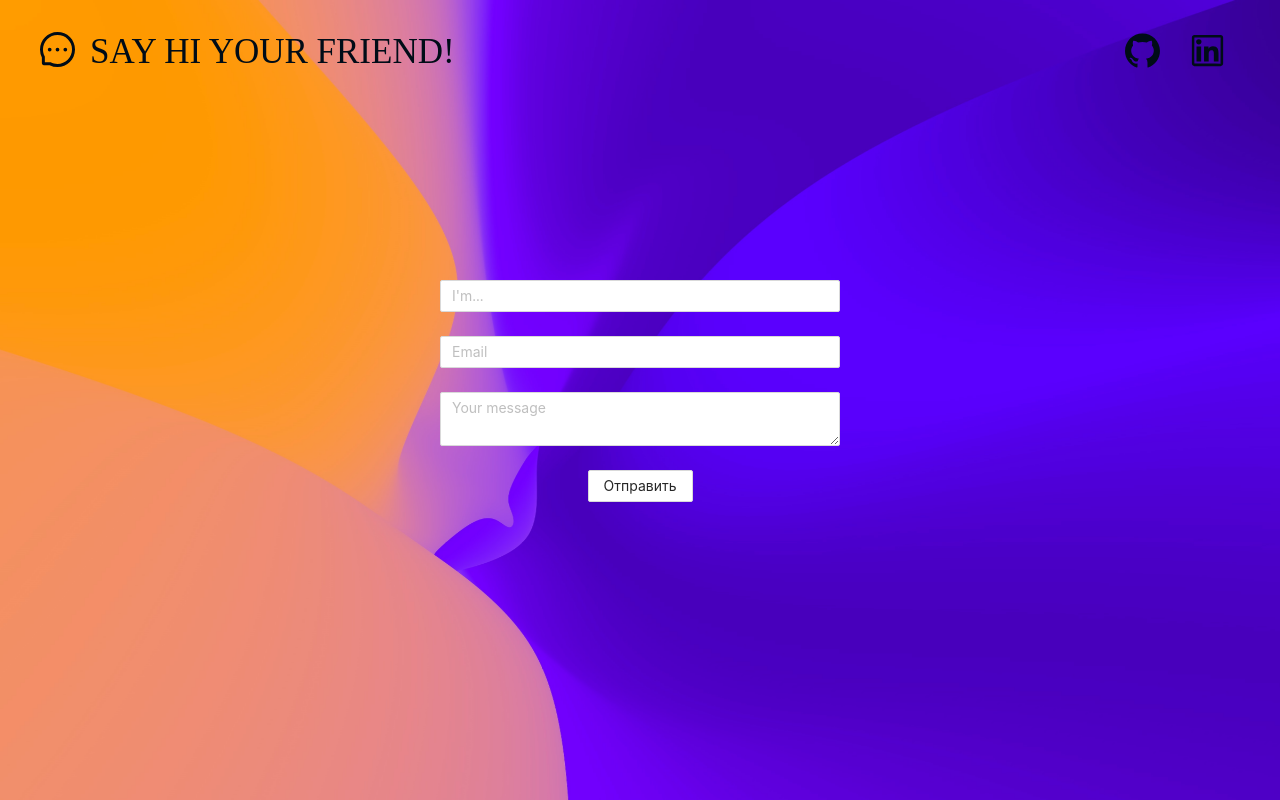
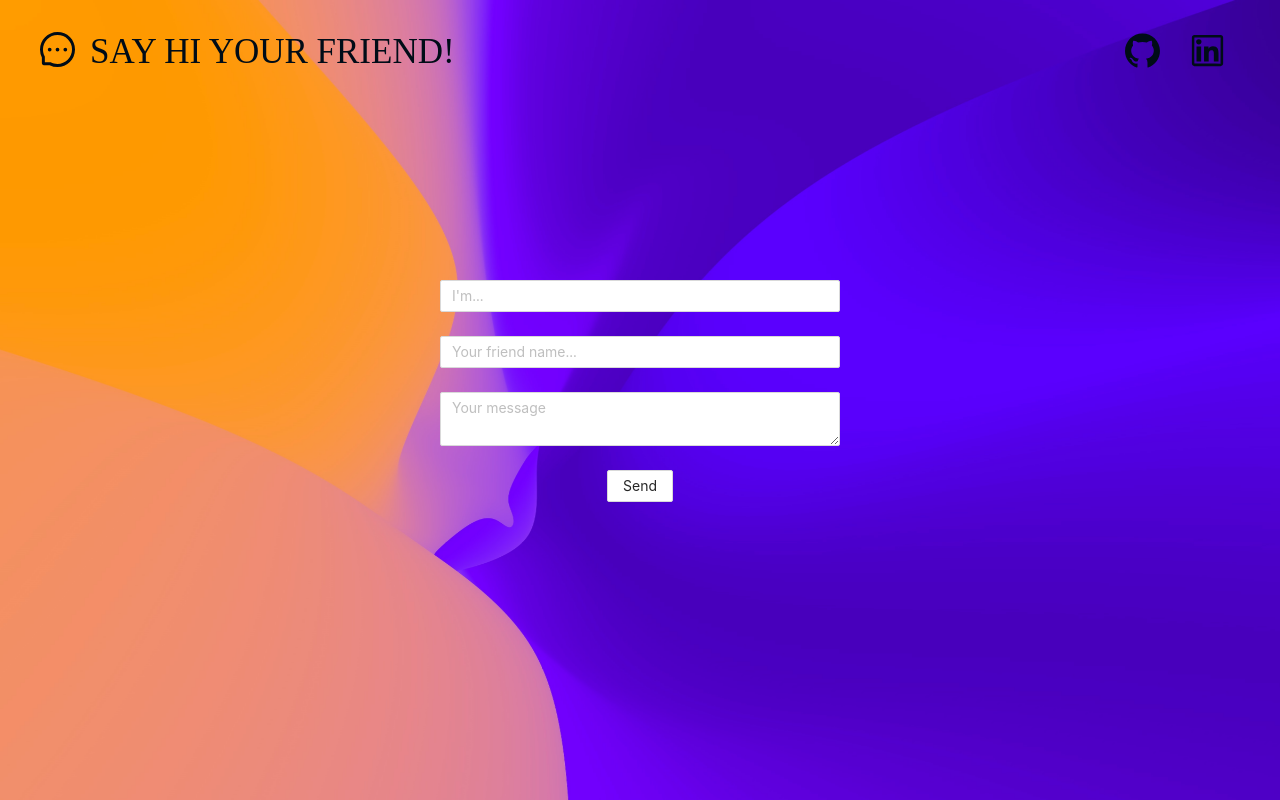
Before and after one commit to lazari24/say-hi-your-friend-frontend, a React (Create React App) app: page / in a window 1280 px wide. Built offline with nearby package versions, Linux system fonts and the light colour scheme; a web font is replaced by a local one.

Commit message:
add validation rule

```diff
--- a/src/components/SendMessageForm/SendMessageForm.jsx
+++ b/src/components/SendMessageForm/SendMessageForm.jsx
@@ -9,9 +9,6 @@ const layout = {
 /* eslint-disable no-template-curly-in-string */
 const validateMessages = {
   required: '${label} is required!',
-  types: {
-    email: '${label} is not a valid email!',
-  },
 };
 
 export const SendMessageForm = () => {
@@ -22,18 +19,18 @@ export const SendMessageForm = () => {
   return (
     <div className="form-wrapper">
       <Form {...layout} name="nest-messages" onFinish={onFinish} validateMessages={validateMessages} style={{width: "400px"}}>
-        <Form.Item name={['user', 'name']} rules={[{ required: true }]}>
+        <Form.Item name={['name']} rules={[{ required: true }]} hasFeedback>
           <Input placeholder="I'm..."/>
         </Form.Item>
-        <Form.Item name={['email']} rules={[{ type: 'email', required: true }]}>
-          <Input placeholder="Email"/>
+        <Form.Item name={['friendName']} hasFeedback rules={[{required: true }]}>
+          <Input placeholder="Your friend name..."/>
         </Form.Item>
-        <Form.Item name={['user', 'introduction']} rules={[{required: true}]}>
+        <Form.Item name={['message']} hasFeedback rules={[{required: true}]}>
           <Input.TextArea placeholder="Your message"/>
         </Form.Item>
         <Form.Item wrapperCol={{ ...layout.wrapperCol, offset: 0 }}>
           <Button type="default" htmlType="submit">
-            Отправить
+            Send
           </Button>
         </Form.Item>
       </Form>
```
